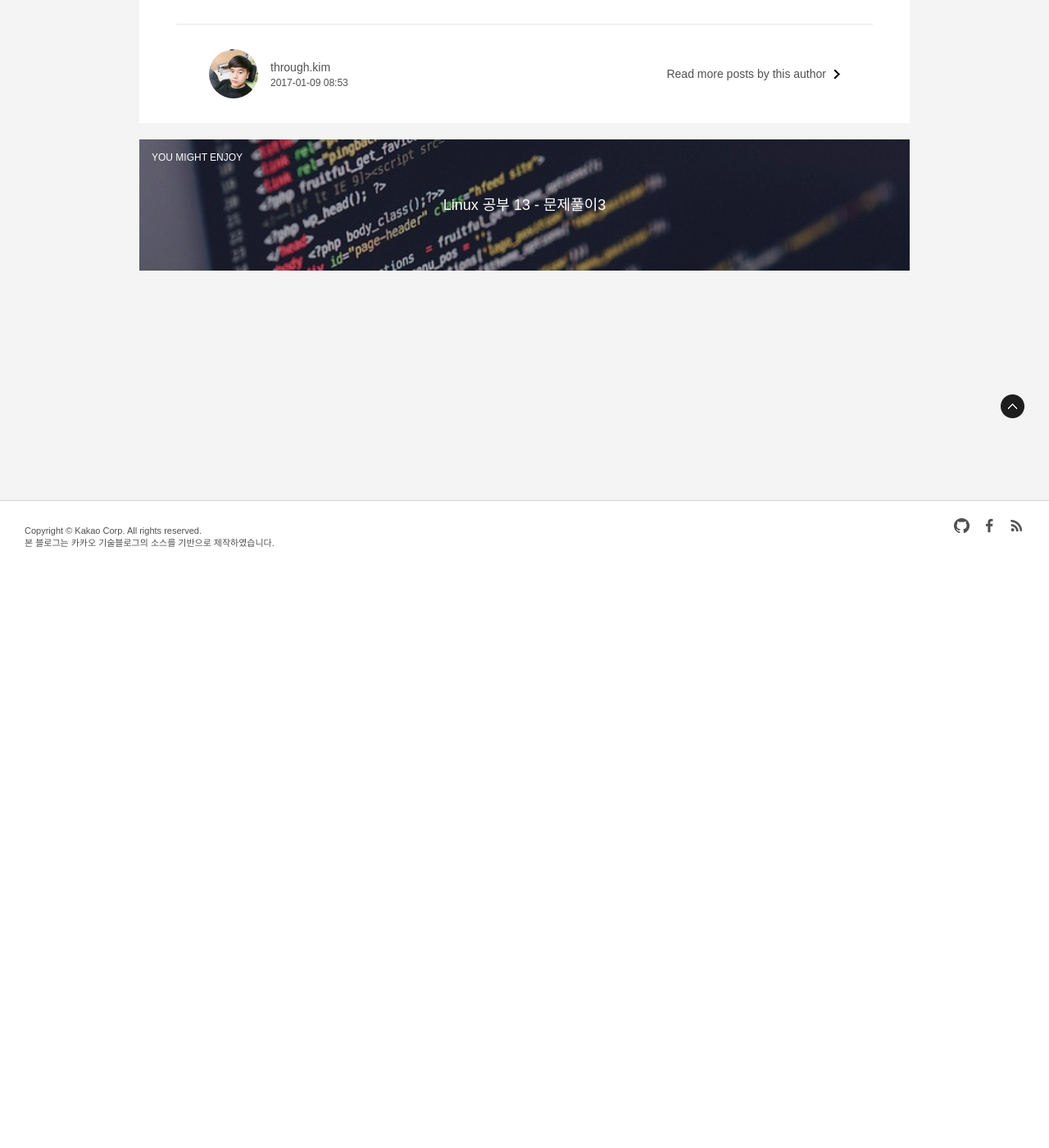
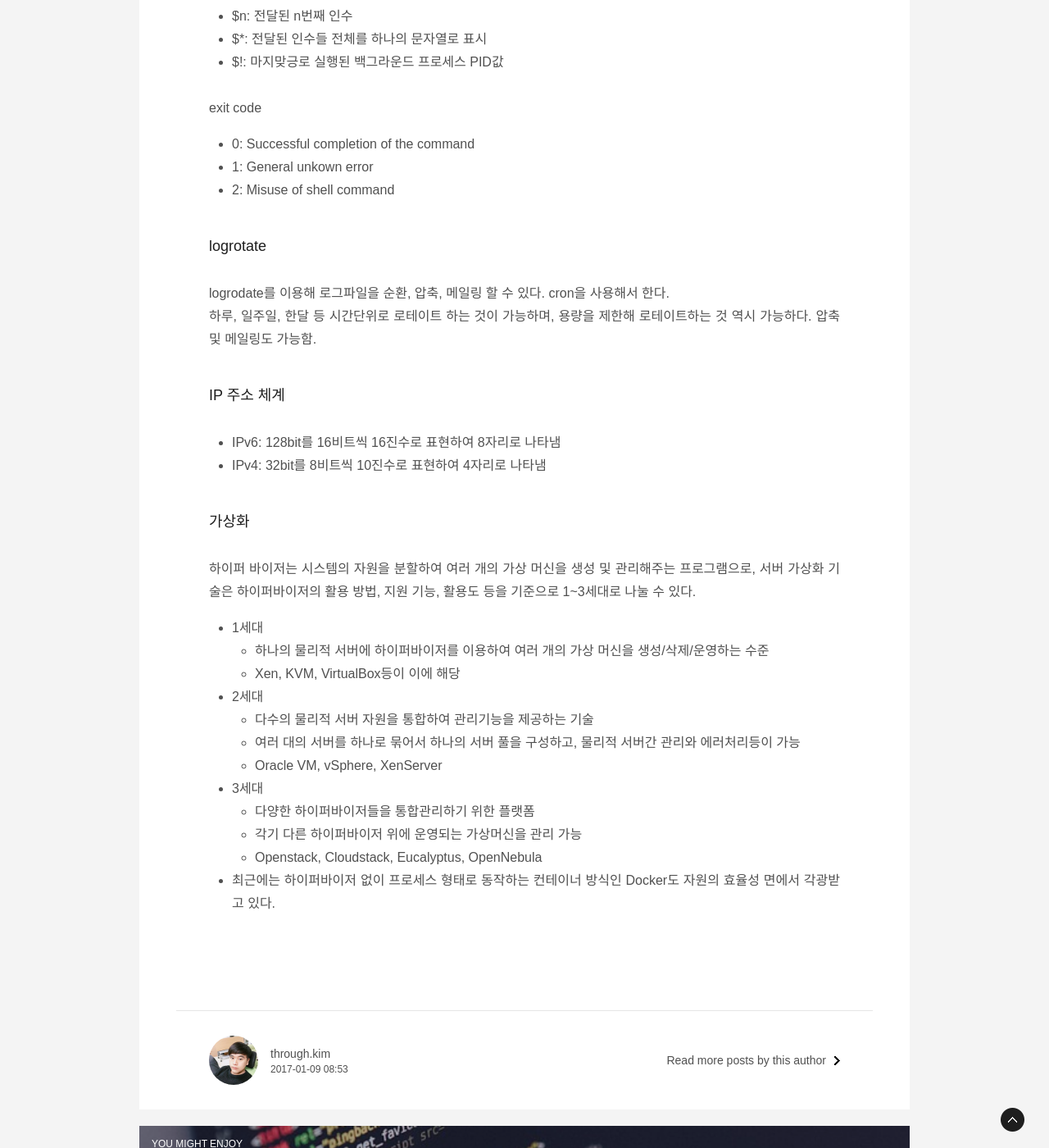
Before and after one commit to ThroughKim/throughkim.github.com, a Jekyll site: the page built from _posts/2017-01-09-linux-14.md, in a window 1280 px wide and 1400 px high, scrolled down 28199 px. Shown: the whole window at 82% size. Built offline with Jekyll 4.4.1, drawn with Linux system fonts in a browser that asks for light colours; some web fonts are replaced; some of the changed text lies outside the part shown.

Commit message:
upload blog

````diff
--- a/_posts/2017-01-09-linux-14.md
+++ b/_posts/2017-01-09-linux-14.md
@@ -235,6 +235,20 @@
 -r: 뒤따라오는 파일의 시간과 같게 변경
 
 $ touch -t 199210151200 testfile
+```
+
+### mkdir
+mkdir(make directory)는 디렉토리를 생성하는 명령어이다. 기본적인 사용법은 다음과 같다.
+
+```bash
+$ mkdir [options] path/to/folder
+```
+
+주로 사용하는 옵션은 다음과 같다.
+
+```bash
+-p: 상위 디렉토리 자동 생성
+-m: 퍼미션 지정 생성
 ```
 
 ---
@@ -900,6 +914,7 @@
 * | 0회 이상
 ? | 0회 또는 1회
 + | 1회 이상
+{a,b} | a화이상 b회 이하
 \| | 선택
 ^A | 라인의 시작문자가 A
 A$ | 라인의 마지막 문자가 A
@@ -925,3 +940,23 @@
 ### logrotate
 logrodate를 이용해 로그파일을 순환, 압축, 메일링 할 수 있다. cron을 사용해서 한다.
 하루, 일주일, 한달 등 시간단위로 로테이트 하는 것이 가능하며, 용량을 제한해 로테이트하는 것 역시 가능하다. 압축 및 메일링도 가능함.
+
+### IP 주소 체계
+ - IPv6: 128bit를 16비트씩 16진수로 표현하여 8자리로 나타냄
+ - IPv4: 32bit를 8비트씩 10진수로 표현하여 4자리로 나타냄
+
+### 가상화
+하이퍼 바이저는 시스템의 자원을 분할하여 여러 개의 가상 머신을 생성 및 관리해주는 프로그램으로, 서버 가상화 기술은 하이퍼바이저의 활용 방법, 지원 기능, 활용도 등을 기준으로 1~3세대로 나눌 수 있다.
+
+- 1세대
+    - 하나의 물리적 서버에 하이퍼바이저를 이용하여 여러 개의 가상 머신을 생성/삭제/운영하는 수준
+    - Xen, KVM, VirtualBox등이 이에 해당
+- 2세대
+    - 다수의 물리적 서버 자원을 통합하여 관리기능을 제공하는 기술
+    - 여러 대의 서버를 하나로 묶어서 하나의 서버 풀을 구성하고, 물리적 서버간 관리와 에러처리등이 가능
+    - Oracle VM, vSphere, XenServer
+- 3세대
+    - 다양한 하이퍼바이저들을 통합관리하기 위한 플랫폼
+    - 각기 다른 하이퍼바이저 위에 운영되는 가상머신을 관리 가능
+    - Openstack, Cloudstack, Eucalyptus, OpenNebula
+- 최근에는 하이퍼바이저 없이 프로세스 형태로 동작하는 컨테이너 방식인 Docker도 자원의 효율성 면에서 각광받고 있다.
````
Also changed, not shown: _posts/2017-01-05-linux-13.md (+1 -1 lines).
